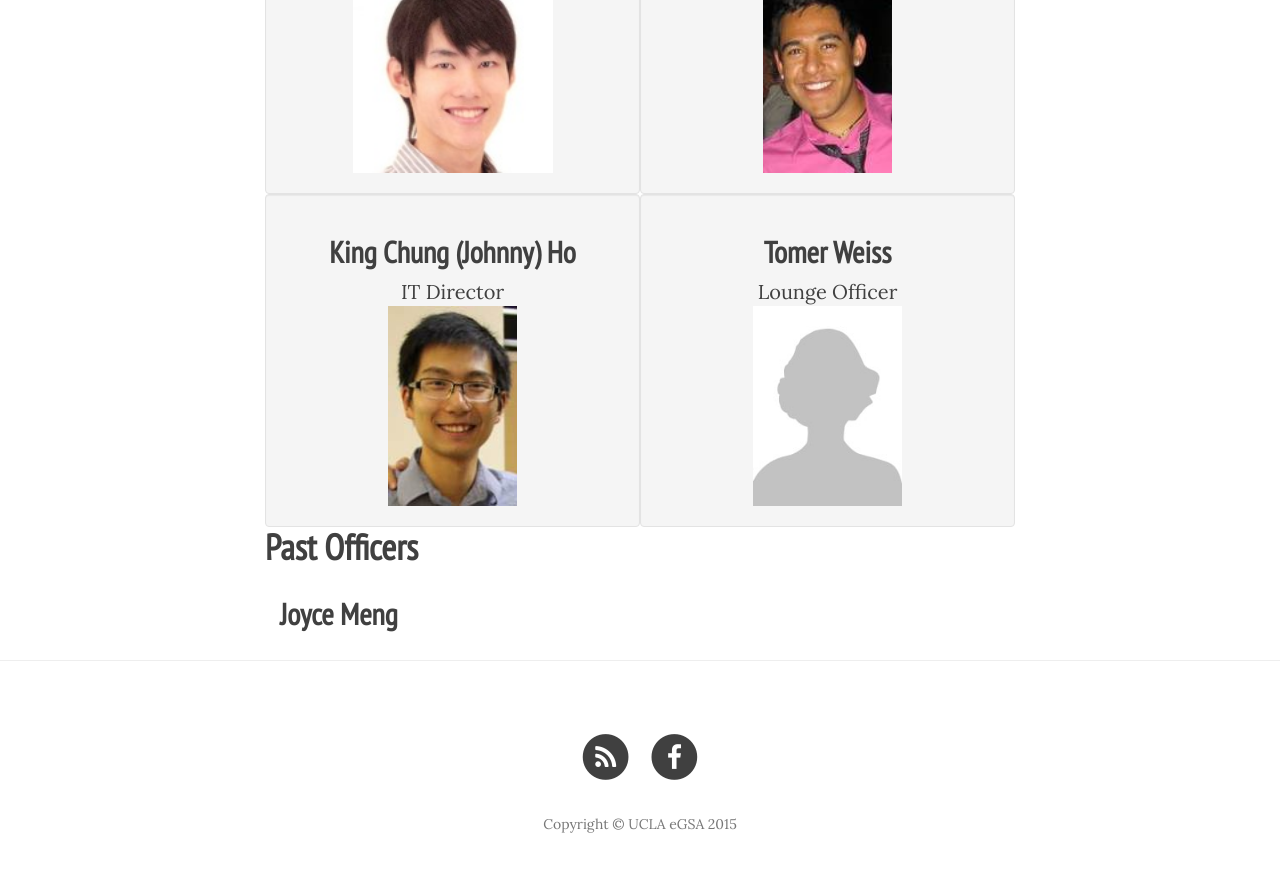
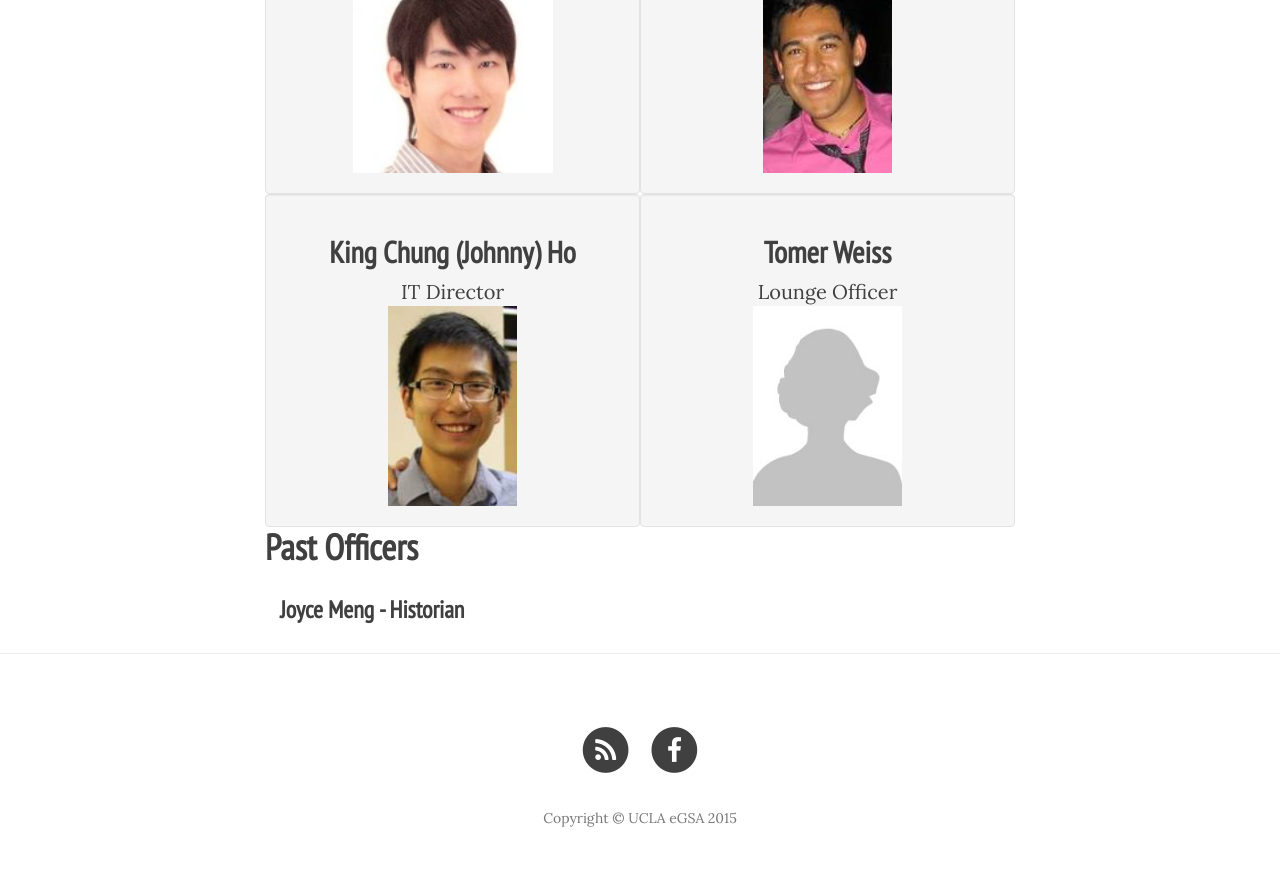
Before and after one commit to egsaatucla/egsaatucla.github.io, a Jekyll site: the page built from officers.md, in a window 1280 px wide and 900 px high, scrolled down 1682 px. Shown: the top 872 px of the window. Built offline with Jekyll 4.4.1, drawn with Linux system fonts in a browser that asks for light colours; nearby versions of some CDN libraries; some web fonts are replaced.

Commit message:
cleans up little things
past officers lists title on officer page, readme is updated with more
info

```diff
--- a/officers.md
+++ b/officers.md
@@ -22,8 +22,8 @@ title: "Officers"
 {% for post in site.posts %}
 {% unless post.active %}
     <a href="{{ post.url | prepend: site.baseurl }}">
-        <h2 class="post-title">{{ post.title }}
-        </h2>
+        <h3 class="post-title">{{ post.title }} - {{ post.description }}
+        </h3>
     </a>
 {% endunless %}
 {% endfor %}
```
Also changed, not shown: README.md.
